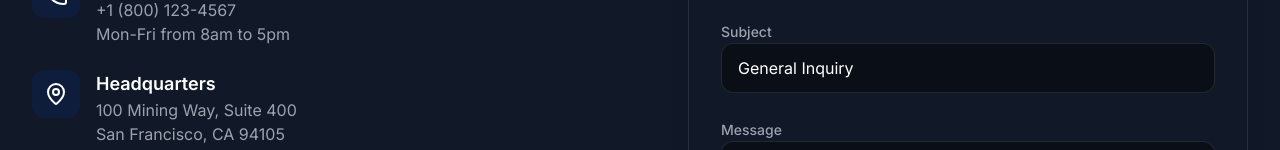
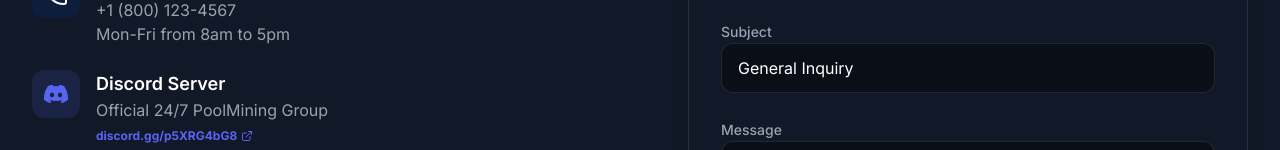
Before and after one commit to Nomzy247/Limitl3xx-2.0, a React (Vite) app: page /contact in a window 1280 px wide. Shown: the part 650-800 px from the top of the page. Built offline with nearby package versions, Linux system fonts and the light colour scheme; no server answers; the database is empty.

Commit message:
chore: update Discord invitation link
Updated the Discord server invite link across all project components and pages to the new active invitation URL. Added a dedicated Discord section to the Contact page.

```diff
--- a/src/components/Footer.tsx
+++ b/src/components/Footer.tsx
@@ -19,7 +19,7 @@ export default function Footer() {
             </p>
             <div className="flex gap-4 items-center">
               <a
-                href="https://discord.gg/poolmining"
+                href="https://discord.gg/p5XRG4bG8"
                 target="_blank"
                 rel="noopener noreferrer"
                 aria-label="Join PoolMining Discord Server"
@@ -91,7 +91,7 @@ export default function Footer() {
               </li>
               <li>
                 <a
-                  href="https://discord.gg/poolmining"
+                  href="https://discord.gg/p5XRG4bG8"
                   target="_blank"
                   rel="noopener noreferrer"
                   className="text-secondary text-sm block hover:text-[#5865F2] transition-all hover:translate-x-1 flex items-center gap-1.5"
--- a/src/components/MobileDrawer.tsx
+++ b/src/components/MobileDrawer.tsx
@@ -350,7 +350,7 @@ export default function MobileDrawer({ isOpen, onClose }: MobileDrawerProps) {
 
                 {/* Discord Community Button */}
                 <a
-                  href="https://discord.gg/poolmining"
+                  href="https://discord.gg/p5XRG4bG8"
                   target="_blank"
                   rel="noopener noreferrer"
                   className="p-2 rounded-xl bg-[#5865F2]/10 hover:bg-[#5865F2]/20 border border-[#5865F2]/30 text-[#5865F2] dark:text-[#7983f5] transition-colors"
--- a/src/pages/Contact.tsx
+++ b/src/pages/Contact.tsx
@@ -1,8 +1,9 @@
 import React, { useState } from 'react';
 import { motion } from 'motion/react';
-import { Mail, Phone, MapPin, Send } from 'lucide-react';
+import { Mail, Phone, MapPin, Send, ExternalLink } from 'lucide-react';
 import { toast } from 'sonner';
 import { fluidSpring } from '../components/SystemManager';
+import DiscordIcon from '../components/DiscordIcon';
 
 export default function Contact() {
   const [isSubmitting, setIsSubmitting] = useState(false);
@@ -98,6 +99,34 @@ export default function Contact() {
                 </motion.h4>
                 <p className="text-secondary">+1 (800) 123-4567</p>
                 <p className="text-secondary">Mon-Fri from 8am to 5pm</p>
+              </div>
+            </div>
+
+            <div className="flex items-start gap-4">
+              <motion.div
+                whileHover={{ scale: 1.1, rotate: 5 }}
+                className="w-12 h-12 bg-[#5865F2]/15 text-[#5865F2] rounded-xl flex items-center justify-center flex-shrink-0 cursor-default"
+              >
+                <DiscordIcon size={24} />
+              </motion.div>
+              <div>
+                <motion.h4
+                  whileHover={{ color: ['#ffffff', '#00f0ff', '#ffffff'] }}
+                  transition={{ duration: 1.5, repeat: Infinity }}
+                  className="font-semibold text-lg cursor-default"
+                >
+                  Discord Server
+                </motion.h4>
+                <p className="text-secondary">Official 24/7 PoolMining Group</p>
+                <a
+                  href="https://discord.gg/p5XRG4bG8"
+                  target="_blank"
+                  rel="noopener noreferrer"
+                  className="text-xs font-bold text-[#5865F2] hover:underline inline-flex items-center gap-1 mt-1"
+                >
+                  <span>discord.gg/p5XRG4bG8</span>
+                  <ExternalLink size={12} />
+                </a>
               </div>
             </div>
 
--- a/src/pages/FAQ.tsx
+++ b/src/pages/FAQ.tsx
@@ -151,7 +151,7 @@ export default function FAQ() {
   });
   const [copiedDiscord, setCopiedDiscord] = useState(false);
 
-  const discordInviteLink = 'https://discord.gg/poolmining';
+  const discordInviteLink = 'https://discord.gg/p5XRG4bG8';
 
   const handleCopyDiscord = () => {
     navigator.clipboard.writeText(discordInviteLink);
--- a/src/pages/Support.tsx
+++ b/src/pages/Support.tsx
@@ -118,7 +118,7 @@ export default function Support() {
             <p className="text-secondary text-xs mb-6 leading-relaxed">Join 14,000+ miners for live discussions and community help.</p>
           </div>
           <motion.a
-            href="https://discord.gg/poolmining"
+            href="https://discord.gg/p5XRG4bG8"
             target="_blank"
             rel="noopener noreferrer"
             whileHover={{ scale: 1.05 }}
```
